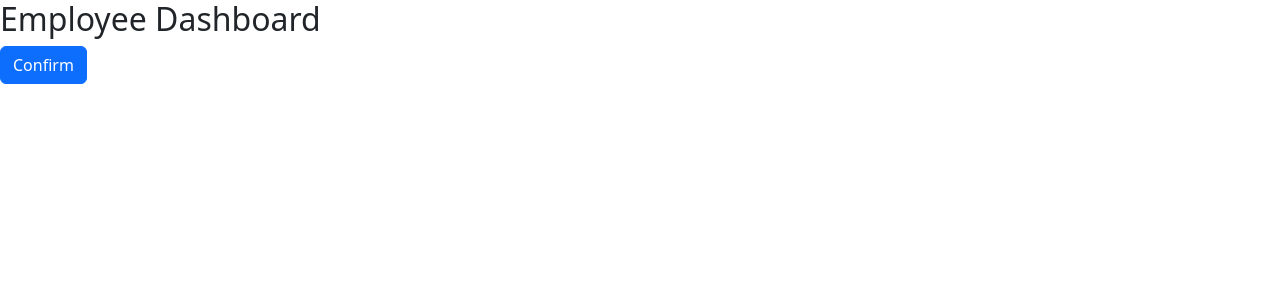
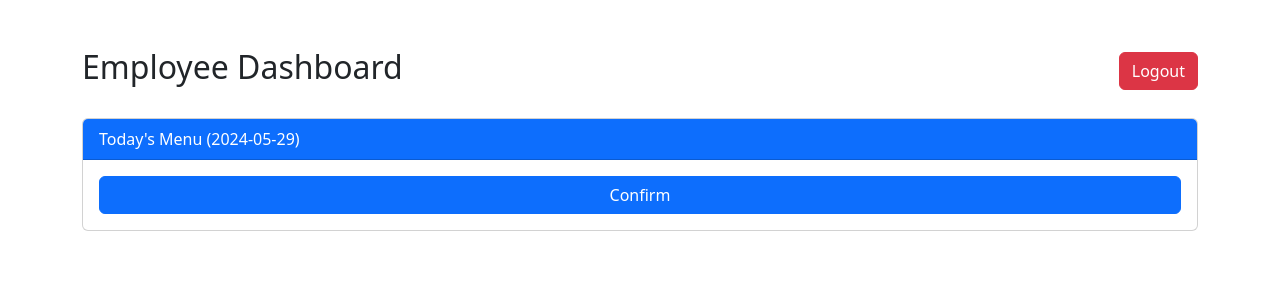
Before and after one commit to ashiqurSami/Office-Launch-Menu-Management, a React (Vite) app in the folder client/: page /employee in a window 1280 px wide. Shown: the top 300 px of the page. Built offline with nearby package versions, Linux system fonts and the light colour scheme.

Commit message:
feat: add employee dashboard

```diff
--- a/client/src/components/admin_dashboard.jsx
+++ b/client/src/components/admin_dashboard.jsx
@@ -11,9 +11,11 @@ const AdminDashboard = () => {
   const [isSelectionsCollapsed, setIsSelectionsCollapsed] = useState(true);
   const [filterDate, setFilterDate] = useState("");
 
+
+  const today = new Date().toISOString().split("T")[0];
   useEffect(() => {
     const fetchMenus = async () => {
-      const today = new Date().toISOString().split("T")[0];
+
       const data = await menuService.getMenu(today);
       setMenus(data || []);
     };
@@ -121,7 +123,7 @@ const AdminDashboard = () => {
           onClick={() => setIsMenuCollapsed(!isMenuCollapsed)}
           style={{ cursor: "pointer" }}
         >
-          Today's Menu
+          Today's Menu ({today})
           <span>{isMenuCollapsed ? "+" : "-"}</span>
         </div>
         {!isMenuCollapsed && (
@@ -143,7 +145,7 @@ const AdminDashboard = () => {
           onClick={() => setIsSelectionsCollapsed(!isSelectionsCollapsed)}
           style={{ cursor: "pointer" }}
         >
-          All Menu Selections
+          Employees Selections
           <span>{isSelectionsCollapsed ? "+" : "-"}</span>
         </div>
         {!isSelectionsCollapsed && (
--- a/client/src/components/employee_dashboard.jsx
+++ b/client/src/components/employee_dashboard.jsx
@@ -1,13 +1,15 @@
 import React, { useState, useEffect } from 'react';
 import menuService from "../services/menu_service";
+import toast from "react-hot-toast";
 
 const EmployeeDashboard = () => {
   const [menu, setMenu] = useState([]);
   const [selectedOption, setSelectedOption] = useState('');
+  const today = new Date().toISOString().split('T')[0];
 
   useEffect(() => {
     const fetchMenu = async () => {
-      const today = new Date().toISOString().split('T')[0];
+
       const data = await menuService.getMenu(today);
       setMenu(data || []);
     };
@@ -18,24 +20,45 @@ const EmployeeDashboard = () => {
     e.preventDefault();
     try {
       await menuService.selectAndUpdateOption({ date: new Date().toISOString().split('T')[0], option: selectedOption });
-      alert('Option selected successfully');
+      toast.success('Confirmed');
     } catch (error) {
-      alert('Failed to select option');
+      toast.error('Failed to select option');
     }
   };
 
+  const handleLogout = () => {
+    // Logout logic here
+    toast.success("Logged out");
+  };
+
   return (
-    <div>
+    <div className="container mt-5">
+      <div className="d-flex justify-content-between align-items-center mb-4">
         <h2>Employee Dashboard</h2>
+        <button className="btn btn-danger" onClick={handleLogout}>Logout</button>
+      </div>
+
+      <div className="card">
+        <div className="card-header bg-primary text-white font-weight-bold">Today's Menu ({today})</div>
+        <div className="card-body">
           <form onSubmit={handleSelect}>
             {menu.map((option, index) => (
-          <div key={index} className="form-check">
-            <input className="form-check-input" type="radio" name="menuOption" value={option} onChange={(e) => setSelectedOption(e.target.value)} required />
+              <div key={index} className="form-check mb-2">
+                <input
+                  className="form-check-input"
+                  type="radio"
+                  name="menuOption"
+                  value={option}
+                  onChange={(e) => setSelectedOption(e.target.value)}
+                  required
+                />
                 <label className="form-check-label">{option}</label>
               </div>
             ))}
-        <button type="submit" className="btn btn-primary">Confirm</button>
+            <button type="submit" className="btn btn-primary w-100">Confirm</button>
           </form>
+        </div>
+      </div>
     </div>
   );
 };
```
Lines whose indentation alone changed are shown as unchanged.
